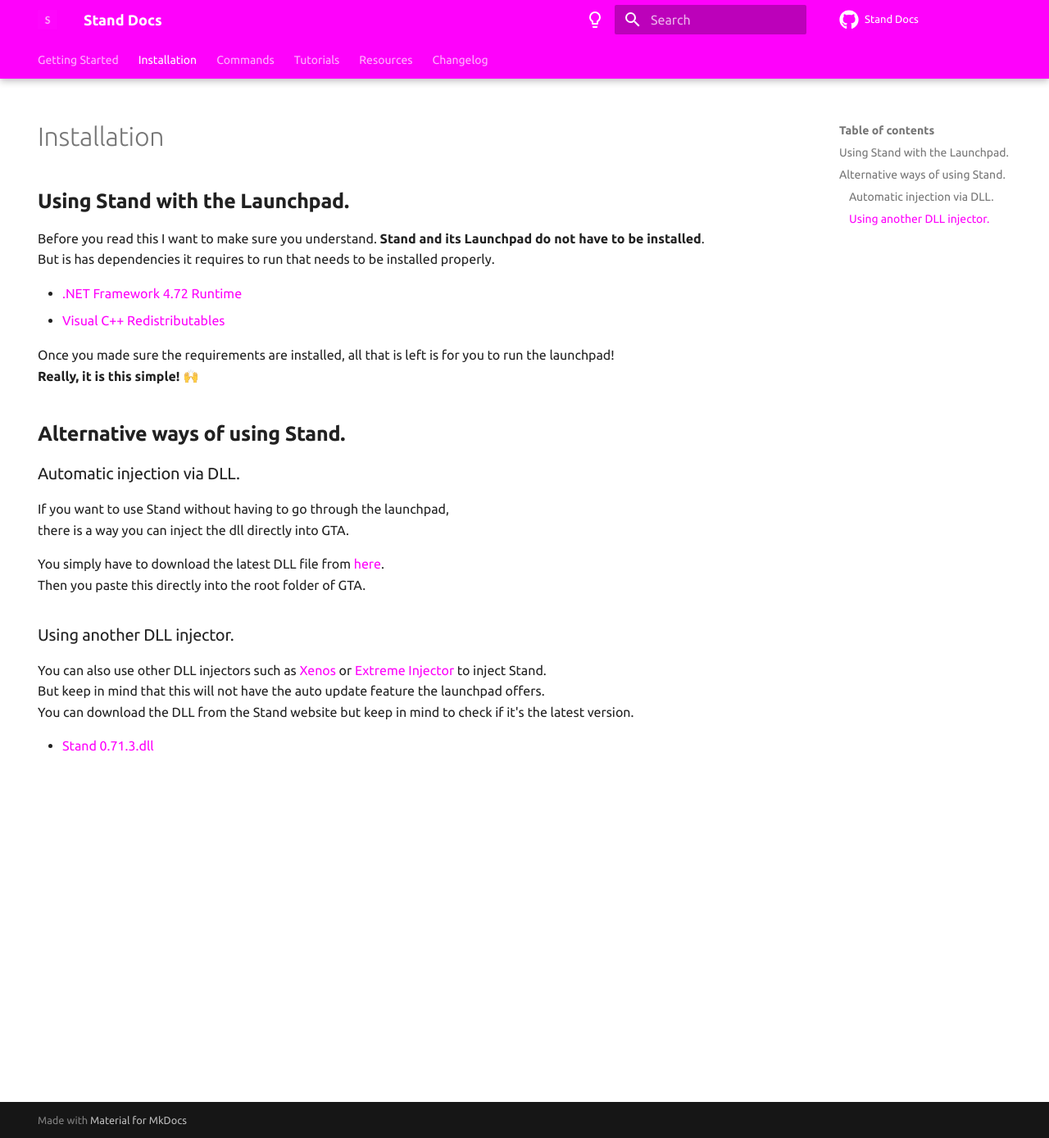
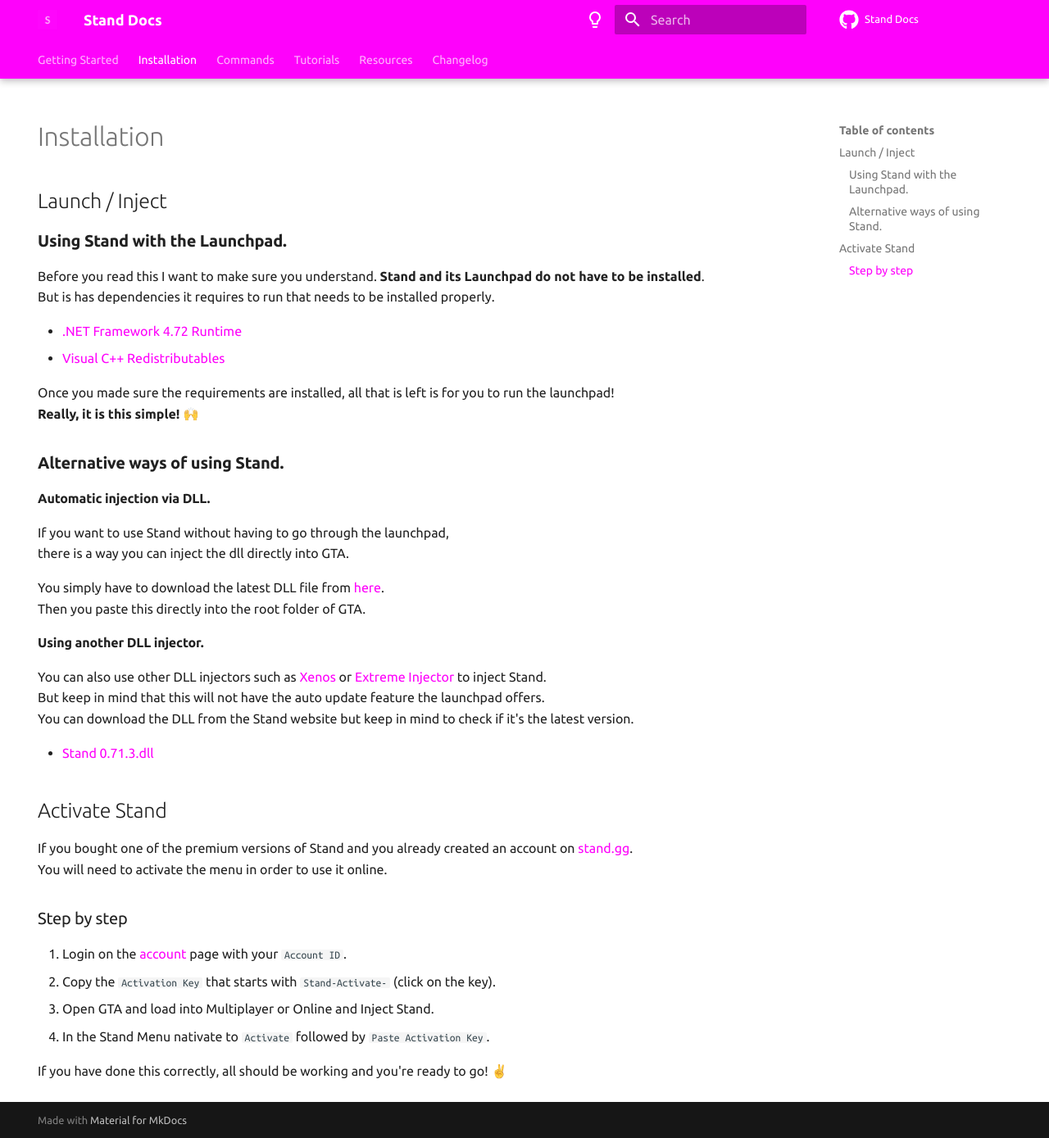
Before and after one commit to estradiols/stand-docs, an MkDocs documentation site: the page built from docs/installation.md, in a window 1280 px wide and 1389 px high. Shown: the whole window at 82% size. Built offline with MkDocs 1.6.1 and Material for MkDocs 9.7.7, drawn with Linux system fonts in a browser that asks for light colours; comment, search, counter and statistics services are not loaded; the version menu is left out.

Commit message:
[add installation] Activate Information

```diff
--- a/docs/installation.md
+++ b/docs/installation.md
@@ -3,7 +3,8 @@
   - navigation
 ---
 
-## **Using Stand with the Launchpad.**
+## Launch / Inject
+### **Using Stand with the Launchpad.**
 
 Before you read this I want to make sure you understand. **Stand and its Launchpad do not have to be installed**.
 But is has dependencies it requires to run that needs to be installed properly.
@@ -14,9 +15,9 @@
 Once you made sure the requirements are installed, all that is left is for you to run the launchpad!
 **Really, it is this simple!** 🙌
 
-## **Alternative ways of using Stand.**
+### **Alternative ways of using Stand.**
 
-### Automatic injection via DLL.
+#### Automatic injection via DLL.
 
 If you want to use Stand without having to go through the launchpad,
 there is a way you can inject the dll directly into GTA.
@@ -24,10 +25,23 @@
 You simply have to download the latest DLL file from [here](https://stand.gg/dl/D3DCOMPILER_43.dll).
 Then you paste this directly into the root folder of GTA.
 
-### Using another DLL injector.
+#### Using another DLL injector.
 
 You can also use other DLL injectors such as [Xenos](https://github.com/DarthTon/Xenos/releases/latest) or [Extreme Injector](https://www.unknowncheats.me/forum/general-programming-and-reversing/213038-extreme-injector-v3-7-a.html) to inject Stand.
 But keep in mind that this will not have the auto update feature the launchpad offers.
 You can download the DLL from the Stand website but keep in mind to check if it's the latest version.
 
 - [Stand 0.71.3.dll](https://stand.gg/Stand%200.71.3.dll)
+
+## Activate Stand
+If you bought one of the premium versions of Stand and you already created an account on [stand.gg](https://stand.gg/).
+You will need to activate the menu in order to use it online.
+
+### Step by step
+
+1. Login on the [account](https://stand.gg/account/) page with your `Account ID`.
+2. Copy the `Activation Key` that starts with `Stand-Activate-` (click on the key).
+3. Open GTA and load into Multiplayer or Online and Inject Stand.
+4. In the Stand Menu nativate to `Activate` followed by `Paste Activation Key`.
+
+If you have done this correctly, all should be working and you're ready to go! ✌
```
